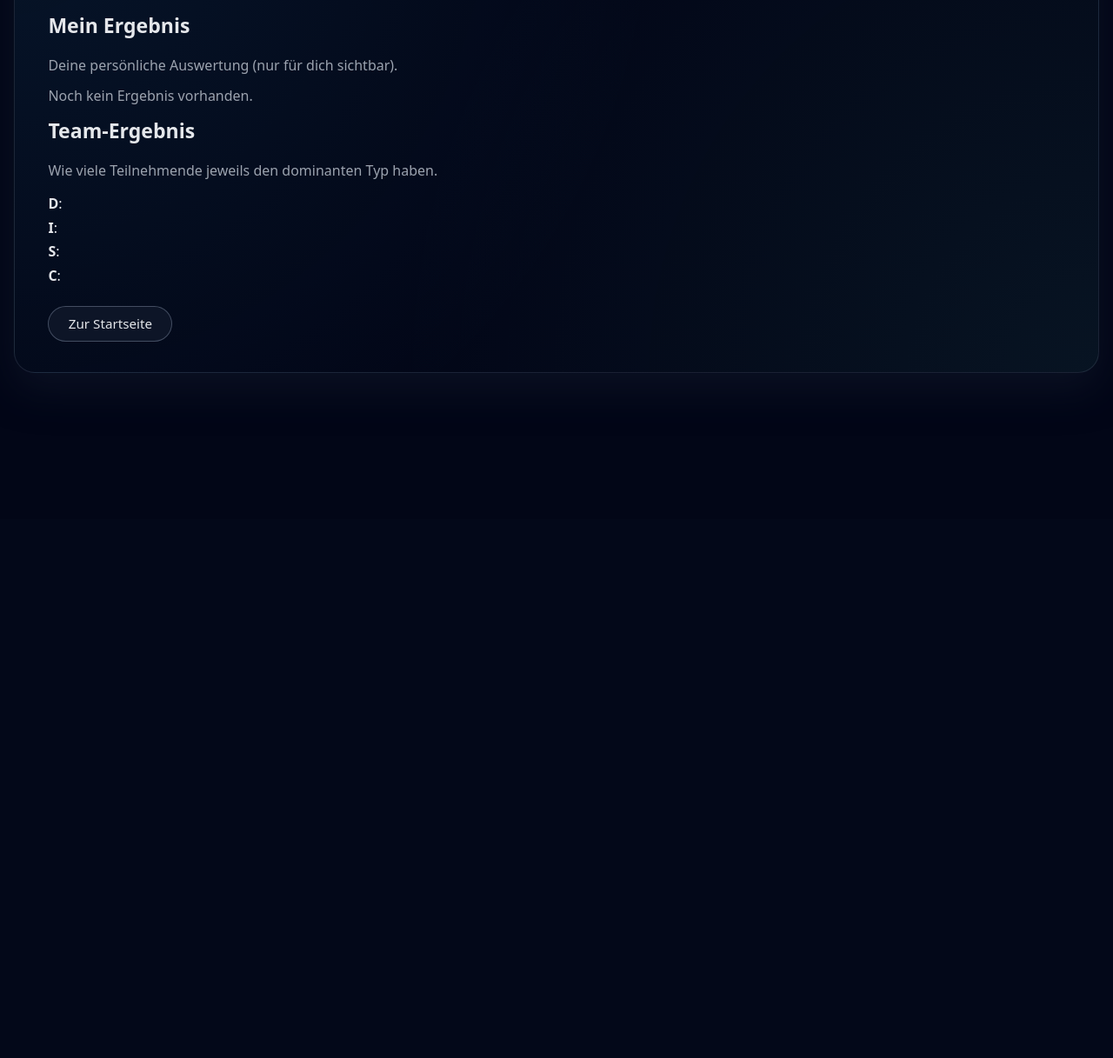
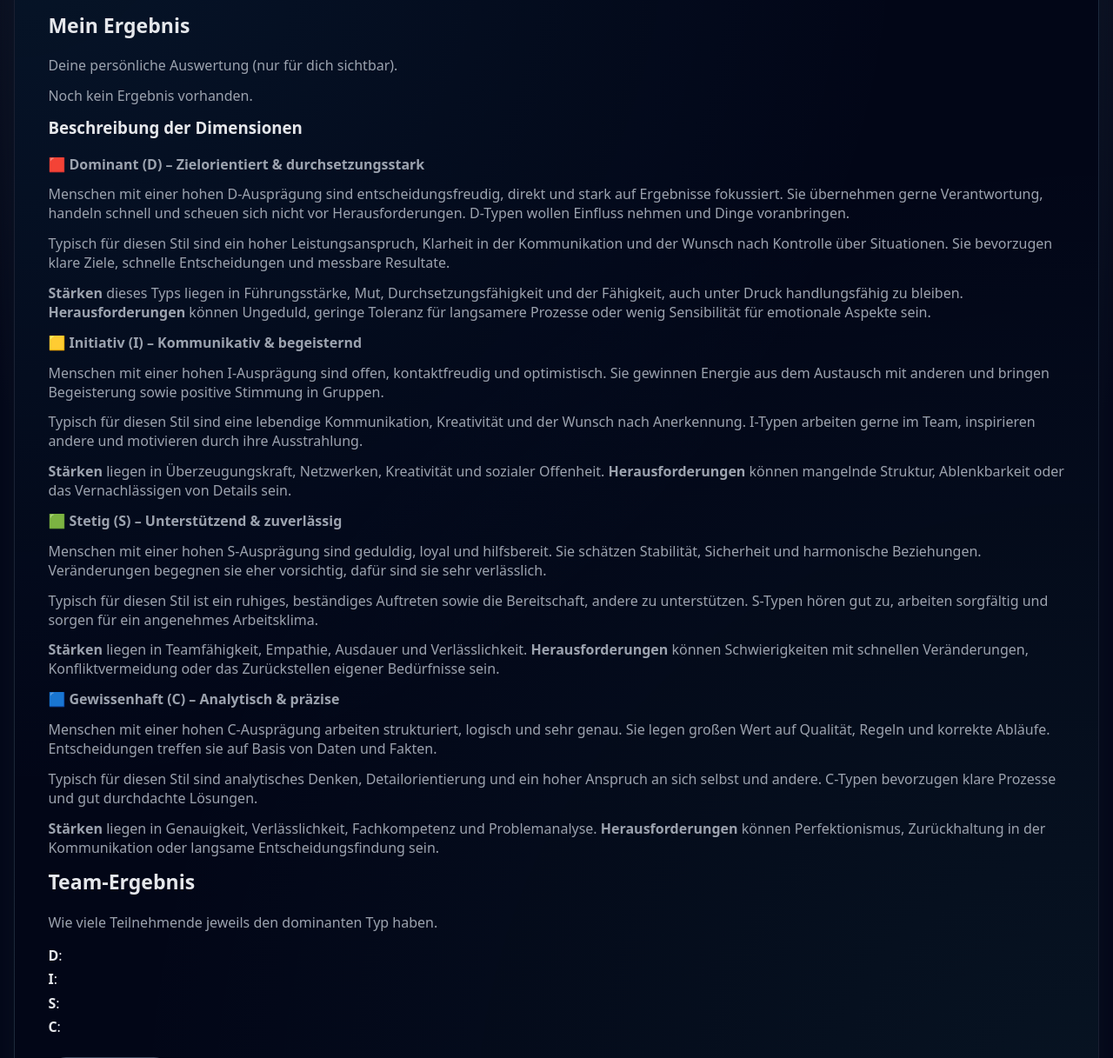
Before and after one commit to emresavas153/disc-personalitytest-app, a Flask app: template templates/results.html in a window 1280 px wide. Shown: the part 203-1420 px from the top of the page at 87% size. Before the commit the page ends 632 px from the top, so only its background shows below. Run offline with Flask 3, Linux system fonts and the light colour scheme; the template is opened without the code that fills it, so the values that code supplies are empty.

Commit message:
Enhance results page with detailed descriptions of personality dimensions

```diff
--- a/templates/results.html
+++ b/templates/results.html
@@ -12,6 +12,28 @@
 {% else %}
   <p>Noch kein Ergebnis vorhanden.</p>
 {% endif %}
+
+<h3>Beschreibung der Dimensionen</h3>
+
+<p><strong>🟥 Dominant (D) – Zielorientiert &amp; durchsetzungsstark</strong></p>
+<p>Menschen mit einer hohen D-Ausprägung sind entscheidungsfreudig, direkt und stark auf Ergebnisse fokussiert. Sie übernehmen gerne Verantwortung, handeln schnell und scheuen sich nicht vor Herausforderungen. D-Typen wollen Einfluss nehmen und Dinge voranbringen.</p>
+<p>Typisch für diesen Stil sind ein hoher Leistungsanspruch, Klarheit in der Kommunikation und der Wunsch nach Kontrolle über Situationen. Sie bevorzugen klare Ziele, schnelle Entscheidungen und messbare Resultate.</p>
+<p><strong>Stärken</strong> dieses Typs liegen in Führungsstärke, Mut, Durchsetzungsfähigkeit und der Fähigkeit, auch unter Druck handlungsfähig zu bleiben. <strong>Herausforderungen</strong> können Ungeduld, geringe Toleranz für langsamere Prozesse oder wenig Sensibilität für emotionale Aspekte sein.</p>
+
+<p><strong>🟨 Initiativ (I) – Kommunikativ &amp; begeisternd</strong></p>
+<p>Menschen mit einer hohen I-Ausprägung sind offen, kontaktfreudig und optimistisch. Sie gewinnen Energie aus dem Austausch mit anderen und bringen Begeisterung sowie positive Stimmung in Gruppen.</p>
+<p>Typisch für diesen Stil sind eine lebendige Kommunikation, Kreativität und der Wunsch nach Anerkennung. I-Typen arbeiten gerne im Team, inspirieren andere und motivieren durch ihre Ausstrahlung.</p>
+<p><strong>Stärken</strong> liegen in Überzeugungskraft, Netzwerken, Kreativität und sozialer Offenheit. <strong>Herausforderungen</strong> können mangelnde Struktur, Ablenkbarkeit oder das Vernachlässigen von Details sein.</p>
+
+<p><strong>🟩 Stetig (S) – Unterstützend &amp; zuverlässig</strong></p>
+<p>Menschen mit einer hohen S-Ausprägung sind geduldig, loyal und hilfsbereit. Sie schätzen Stabilität, Sicherheit und harmonische Beziehungen. Veränderungen begegnen sie eher vorsichtig, dafür sind sie sehr verlässlich.</p>
+<p>Typisch für diesen Stil ist ein ruhiges, beständiges Auftreten sowie die Bereitschaft, andere zu unterstützen. S-Typen hören gut zu, arbeiten sorgfältig und sorgen für ein angenehmes Arbeitsklima.</p>
+<p><strong>Stärken</strong> liegen in Teamfähigkeit, Empathie, Ausdauer und Verlässlichkeit. <strong>Herausforderungen</strong> können Schwierigkeiten mit schnellen Veränderungen, Konfliktvermeidung oder das Zurückstellen eigener Bedürfnisse sein.</p>
+
+<p><strong>🟦 Gewissenhaft (C) – Analytisch &amp; präzise</strong></p>
+<p>Menschen mit einer hohen C-Ausprägung arbeiten strukturiert, logisch und sehr genau. Sie legen großen Wert auf Qualität, Regeln und korrekte Abläufe. Entscheidungen treffen sie auf Basis von Daten und Fakten.</p>
+<p>Typisch für diesen Stil sind analytisches Denken, Detailorientierung und ein hoher Anspruch an sich selbst und andere. C-Typen bevorzugen klare Prozesse und gut durchdachte Lösungen.</p>
+<p><strong>Stärken</strong> liegen in Genauigkeit, Verlässlichkeit, Fachkompetenz und Problemanalyse. <strong>Herausforderungen</strong> können Perfektionismus, Zurückhaltung in der Kommunikation oder langsame Entscheidungsfindung sein.</p>
 
 <h2>Team-Ergebnis</h2>
 <p>Wie viele Teilnehmende jeweils den dominanten Typ haben.</p>
```
Also changed, not shown: instance/app.sqlite.
